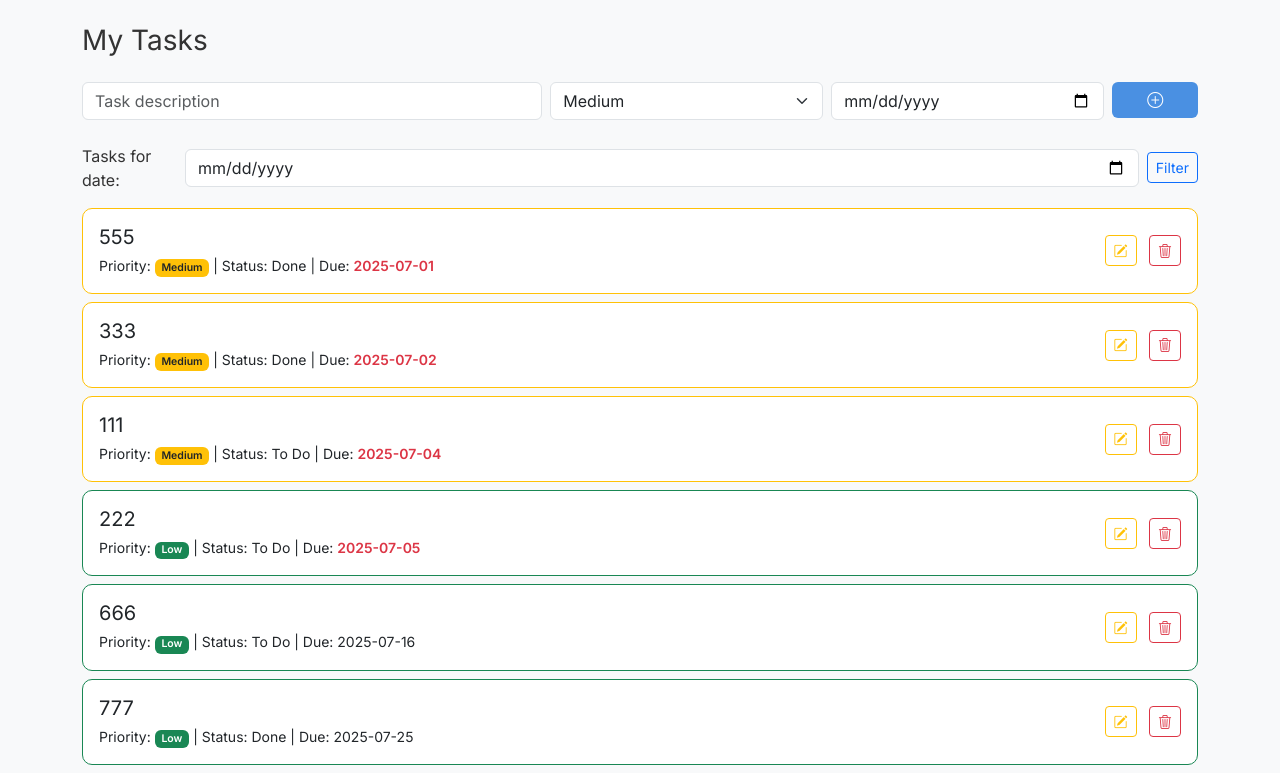
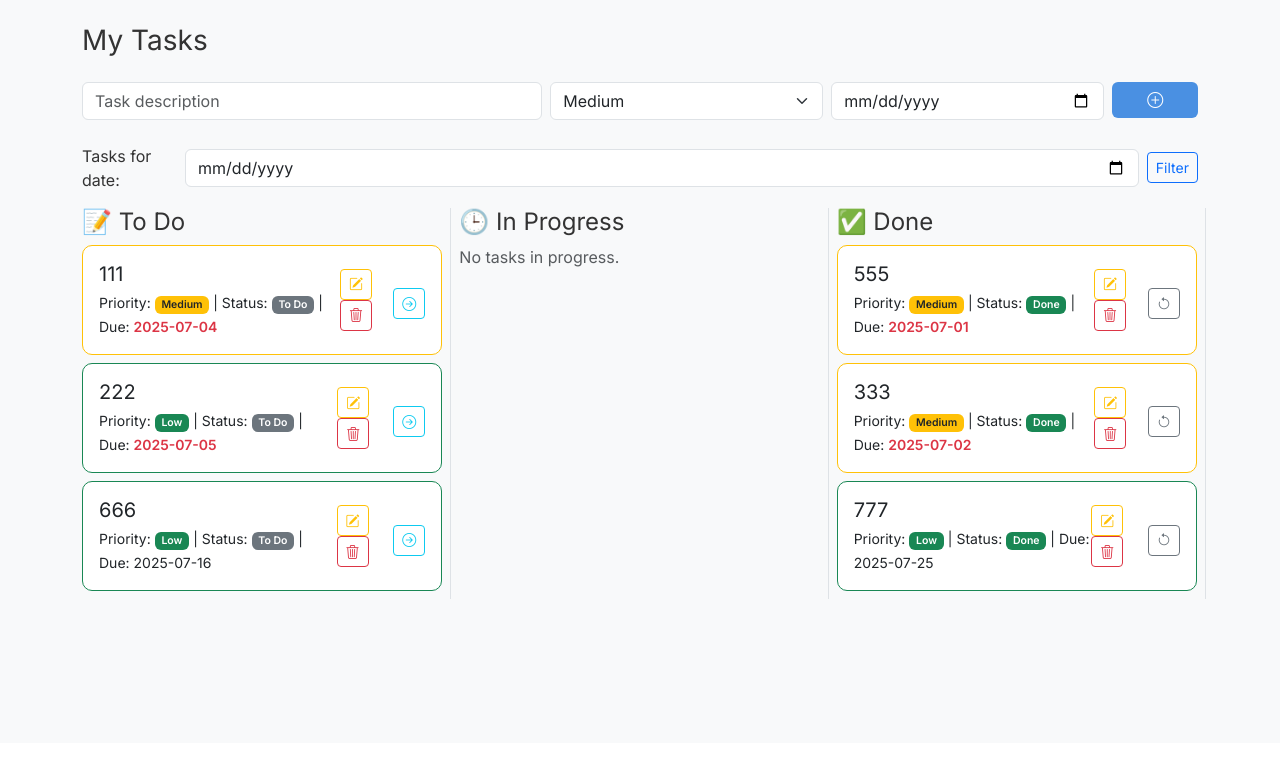
Before and after one commit to solafakhatib/FlaskTest, a Flask app: page / in a window 1280 px wide. Shown: the part 57-830 px from the top of the page. After the commit the page ends 656 px from the top, so only its background shows below. Run offline with Flask 3, Linux system fonts and the light colour scheme; a user stored in the database is signed in; data comes from the database, SQL or seed files in the repository; both versions use the stored data as it was after the commit.

Commit message:
divide the tasks by status

```diff
--- a/app.py
+++ b/app.py
@@ -128,25 +128,43 @@ def index():
     #today = datetime.utcnow().date()
     today = date.today()
     selected_date = date_str if date_str else ''
-    query = Task.query.filter_by(user_id=current_user.id)
+    base_query = Task.query.filter_by(user_id=current_user.id)
     if date_str:
         try:
             selected = datetime.strptime(date_str,'%Y-%m-%d').date()
-            query = query.filter(Task.due_date == selected)
+            base_query = base_query.filter(Task.due_date == selected)
         except ValueError:
             pass
     if filter_status:
         query = query.filter(Task.status == filter_status)
+# Ordiring Logic
     priority_order = case(
         (Task.priority == 'High', 1),
         (Task.priority == 'Medium', 2),
         (Task.priority == 'Low', 3),
         else_=4
     )
-    tasks = query.order_by(priority_order, Task.due_date).all()
+    # Fetch tasks grouped by status
+    tasks_to_do = base_query.filter(Task.status == 'To Do').order_by(priority_order)
+    tasks_in_progress = base_query.filter(Task.status == 'In Progress').order_by(priority_order)
+    tasks_done = base_query.filter(Task.status == 'Done').order_by(priority_order)
+    #tasks = query.order_by(priority_order, Task.due_date).all()
 
 
-    return render_template('index.html', tasks=tasks, today=today, selected_date=selected_date, filter_status=filter_status)
+    return render_template('index.html', tasks_to_do=tasks_to_do,tasks_in_progress= tasks_in_progress,tasks_done= tasks_done, today=today, selected_date=selected_date)
+
+@app.route('/update_status/<int:task_id>', methods=['POST'])
+@login_required
+def update_status(task_id):
+    new_status = request.form.get('status')
+    task = Task.query.get_or_404(task_id)
+
+    if task.user_id != current_user.id:
+        abort(403)
+
+    task.status = new_status
+    db.session.commit()
+    return redirect(url_for('index'))
 
 @app.route("/delete/<int:task_id>")
 def delete_task(task_id):
--- a/templates/index.html
+++ b/templates/index.html
@@ -2,6 +2,84 @@
 {% block content %}
 
 <h3 class="mb-4">My Tasks</h3>
+{% macro render_task(task, today) %}
+  <div class="card mb-2 border
+    {% if task.priority == 'High' %}border-danger
+    {% elif task.priority == 'Medium' %}border-warning
+    {% else %}border-success{% endif %}">
+
+    <div class="card-body d-flex justify-content-between align-items-center">
+      <div>
+        <h5 class="mb-1">{{ task.content }}</h5>
+        <small>
+          Priority:
+          <span class="badge
+            {% if task.priority == 'High' %}bg-danger
+            {% elif task.priority == 'Medium' %}bg-warning text-dark
+            {% else %}bg-success{% endif %}">
+            {{ task.priority }}
+          </span>
+          |
+          Status:
+          <span class="badge
+            {% if task.status == 'To Do' %}bg-secondary
+            {% elif task.status == 'In Progress' %}bg-info text-dark
+            {% elif task.status == 'Done' %}bg-success{% endif %}">
+            {{ task.status }}
+          </span>
+          |
+          Due:
+          <span class="{% if task.due_date and task.due_date < today %}text-danger fw-bold{% endif %}">
+            {{ task.due_date.strftime('%Y-%m-%d') if task.due_date else 'None' }}
+          </span>
+        </small>
+      </div>
+
+      <div>
+        <a href="{{ url_for('edit_task', task_id=task.id) }}" class="btn btn-sm btn-outline-warning me-2" title="Edit">
+          <i class="bi bi-pencil-square"></i>
+        </a>
+        <a href="{{ url_for('delete_task', task_id=task.id) }}" class="btn btn-sm btn-outline-danger" title="Delete">
+          <i class="bi bi-trash3"></i>
+        </a>
+      </div>
+      <div class="mt-2">
+        {% if task.status == 'To Do' %}
+        <!-- Move to In Progress -->
+         <form method="POST" action="{{ url_for('update_status', task_id=task.id) }}" class="d-inline">
+          <input type="hidden" name="status" value="In Progress">
+          <button type="submit" class="btn btn-sm btn-outline-info" title="Move to In Progress">
+            <i class="bi bi-arrow-right-circle"></i>
+          </button>
+         </form>
+         {% elif task.status == 'In Progress' %}
+          <!-- Mark as Done -->
+           <form method="POST" action="{{ url_for('update_status', task_id=task.id) }}" class="d-inline">
+            <input type="hidden" name="status" value="Done">
+            <button type="submit" class="btn btn-sm btn-outline-success" title="Mark as Done">
+              <i class="bi bi-check-circle"></i>
+            </button>
+           </form>
+           <!-- Back to To Do -->
+            <form method="POST" action="{{ url_for('update_status', task_id=task.id) }}" class="d-inline">
+              <input type="hidden" name="status" value="To Do">
+              <button type="submit" class="btn btn-sm btn-outline-secondary" title="Back to To Do">
+                <i class="bi bi-arrow-left-circle"></i>
+              </button>
+            </form>
+            {% elif task.status == 'Done' %}
+            <!-- Move back to To Do -->
+             <form method="POST" action="{{ url_for('update_status', task_id=task.id) }}" class="d-inline">
+              <input type="hidden" name="status" value="To Do">
+              <button type="submit" class="btn btn-sm btn-outline-secondary" title="Move to To Do">
+                <i class="bi bi-arrow-counterclockwise"></i>
+              </button>
+             </form>
+             {% endif %}
+      </div>
+    </div>
+  </div>
+{% endmacro %}
 
 <!-- Task Add Form -->
 <form method="POST" action="{{ url_for('add_task') }}" class="mb-4">
@@ -32,56 +110,36 @@
   <button type="submit" class="btn btn-sm btn-outline-primary">Filter</button>
 </form>
 <!-- Task List -->
-{% for task in tasks %}
-  <div class="card mb-2 border
-    {% if task.priority == 'High' %}border-danger
-    {% elif task.priority == 'Medium' %}border-warning
-    {% else %}border-success{% endif %}">
+<div class="row g-3">
+  <!-- 📝 To Do Column -->
+  <div class="col-md-4 border-end">
+    <h4>📝 To Do</h4>
+    {% for task in tasks_to_do %}
+      {{ render_task(task, today) }}
+    {% else %}
+      <p class="text-muted">No tasks to do.</p>
+    {% endfor %}
+  </div>
 
-    <div class="card-body d-flex justify-content-between align-items-center">
-      <div>
-        <h5 class="mb-1">{{ task.content }}</h5>
-        <small>
-          Priority:
-          <span class="badge
-            {% if task.priority == 'High' %}bg-danger
-            {% elif task.priority == 'Medium' %}bg-warning text-dark
-            {% else %}bg-success{% endif %}">
-            {{ task.priority }}
-          </span>
-          |
-          Status:
-          <span class="badge
-            {% if task.status == 'To Do' %}bg-secondary
-            {% elif task.status == 'In Progress' %}bg-info text-dark
-            {% elif task.status == 'Done' %}bg-success{% endif %}"></span>
-            {{ task.status }}
-          </span>
-          |
-          Due:
-          <span class="{% if task.due_date and task.due_date < today %}text-danger fw-bold{% endif %}">
-            {{ task.due_date.strftime('%Y-%m-%d') if task.due_date else 'None' }}
-          </span>
+  <!-- 🕒 In Progress Column -->
+  <div class="col-md-4 border-end">
+    <h4>🕒 In Progress</h4>
+    {% for task in tasks_in_progress %}
+      {{ render_task(task, today) }}
+    {% else %}
+      <p class="text-muted">No tasks in progress.</p>
+    {% endfor %}
+  </div>
 
-        </small>
-      </div>
-
-
-
-
-      <div>
-        <a href="{{ url_for('edit_task', task_id=task.id) }}" class="btn btn-sm btn-outline-warning me-2" title="Edit">
-          <i class="bi bi-pencil-square"></i>
-        </a>
-        <a href="{{ url_for('delete_task', task_id=task.id) }}" class="btn btn-sm btn-outline-danger" title="Delete">
-          <i class="bi bi-trash3"></i>
-        </a>
-      </div>
-    </div>
+  <!-- ✅ Done Column -->
+  <div class="col-md-4 border-end">
+    <h4>✅ Done</h4>
+    {% for task in tasks_done %}
+      {{ render_task(task, today) }}
+    {% else %}
+      <p class="text-muted">No completed tasks.</p>
+    {% endfor %}
   </div>
-{% else %}
-  <p class="text-muted">No tasks yet. Add one above!</p>
-{% endfor %}
-
+</div>
 
 {% endblock %}
```
Also changed, not shown: instance/tasks.db.
